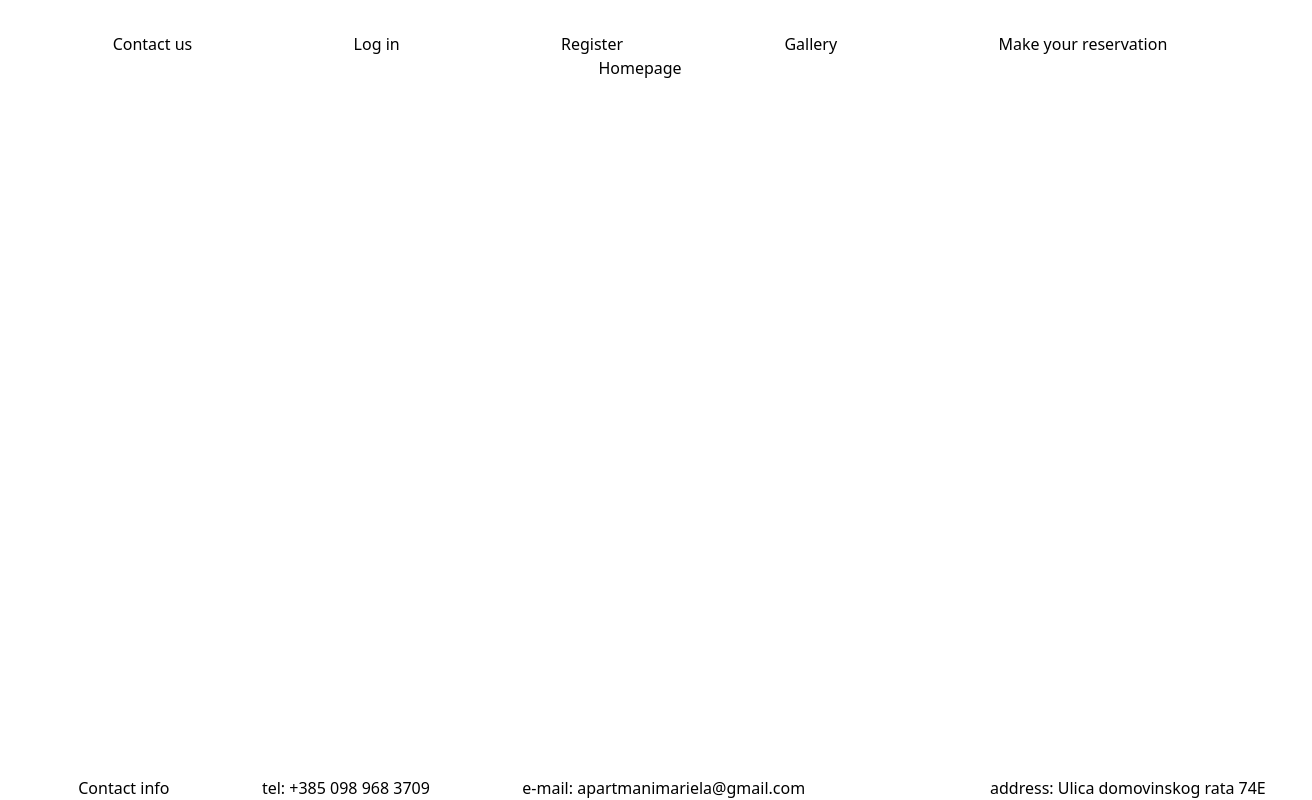
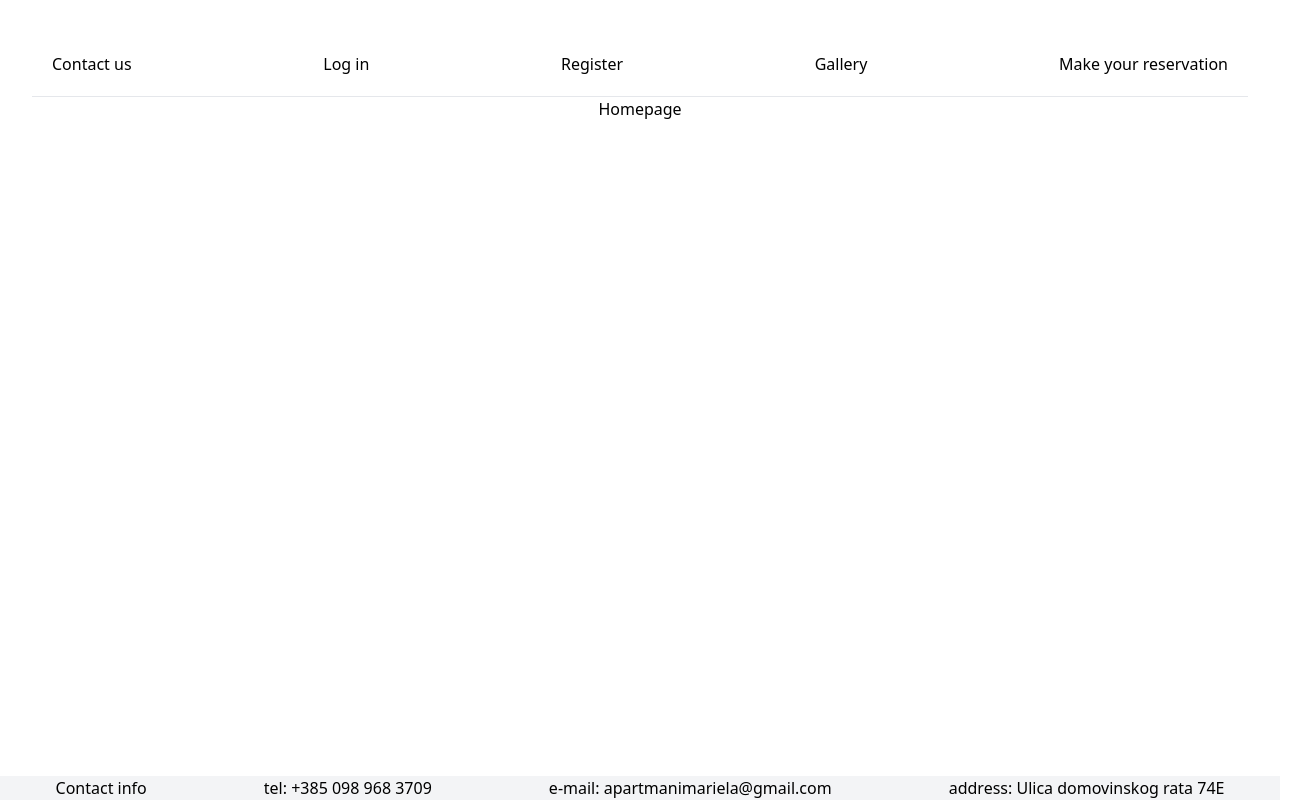
Before and after one commit to manje22/OARWA-zavrsni, a React (Vite) app in the folder front-end/: page / in a window 1280 px wide. Shown: the whole page, 1312 px wide, since content can reach past the window. Built offline with nearby package versions, Linux system fonts and the light colour scheme.

Commit message:
added basic styling to navbar components

```diff
--- a/front-end/src/Layout/LayoutComponents/Footer.jsx
+++ b/front-end/src/Layout/LayoutComponents/Footer.jsx
@@ -1,11 +1,10 @@
 function MainFooter() {
     return (
-      <div className="absolute bottom-0 w-full">
-        <footer className="flex flex-row justify-around">
+      <div className="absolute left-0 bottom-0 bg-gray-100 w-full ml-0">
+        <footer className="flex flex-row justify-around gap-1.5">
           <h1>Contact info</h1>
           <div>tel: +385 098 968 3709</div>
           <div>e-mail: apartmanimariela@gmail.com</div>
-          <br />
           <div>address: Ulica domovinskog rata 74E</div>
         </footer>
       </div>
--- a/front-end/src/Layout/LayoutComponents/Navbar.jsx
+++ b/front-end/src/Layout/LayoutComponents/Navbar.jsx
@@ -2,9 +2,9 @@ import { Link } from "react-router";
 
 function NavBar() {
     return(
-        <div className="w-full">
-            <nav className="flex flex-row w-full justify-around">
-                <p>Contact us</p>
+        <div className="border-b-1 border-gray-200">
+            <nav className="sticky inset-x-0 flex flex-row top-0 justify-between  p-5">
+                <Link to={'/information'}>Contact us</Link>
                 <Link to={'/login'}>Log in</Link>
                 <Link to={'/registration'}>Register</Link>
                 <Link to={'/gallery'}>Gallery</Link>
```
